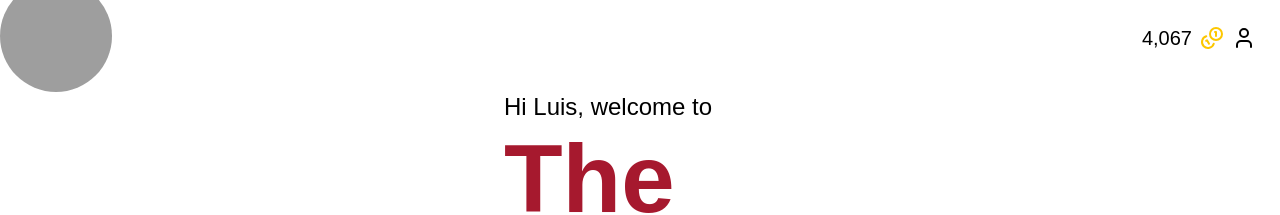
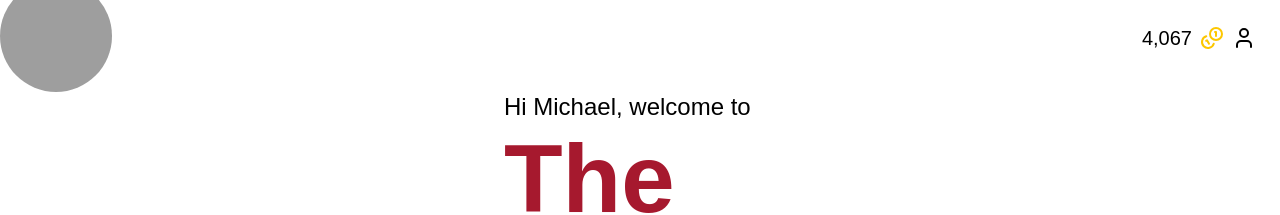
Before and after one commit to LuisFVillalon/innovate-4-sdsu-hackathon-2025, a Next.js app: page /increment in a window 1280 px wide. Shown: the top 215 px of the page. Built offline with nearby package versions, Linux system fonts and the light colour scheme; grey boxes are pictures that could not be loaded.

Commit message:
replace luis with michael for /increment

```diff
--- a/app/increment/page.tsx
+++ b/app/increment/page.tsx
@@ -41,7 +41,7 @@ export default function Home() {
           <div className='mx-[50%] flex flex-col gap-2 justify-center items-center'>
             <div className={`w-full ${styles.fadeIn} text-start text-2xl text-[#000000]`}>
               <p>
-                  Hi Luis, welcome to
+                  Hi Michael, welcome to
               </p>
             </div>
             <div className={`${styles.fadeIn} text-start text-[#A6192E] text-8xl font-bold`}>
```
